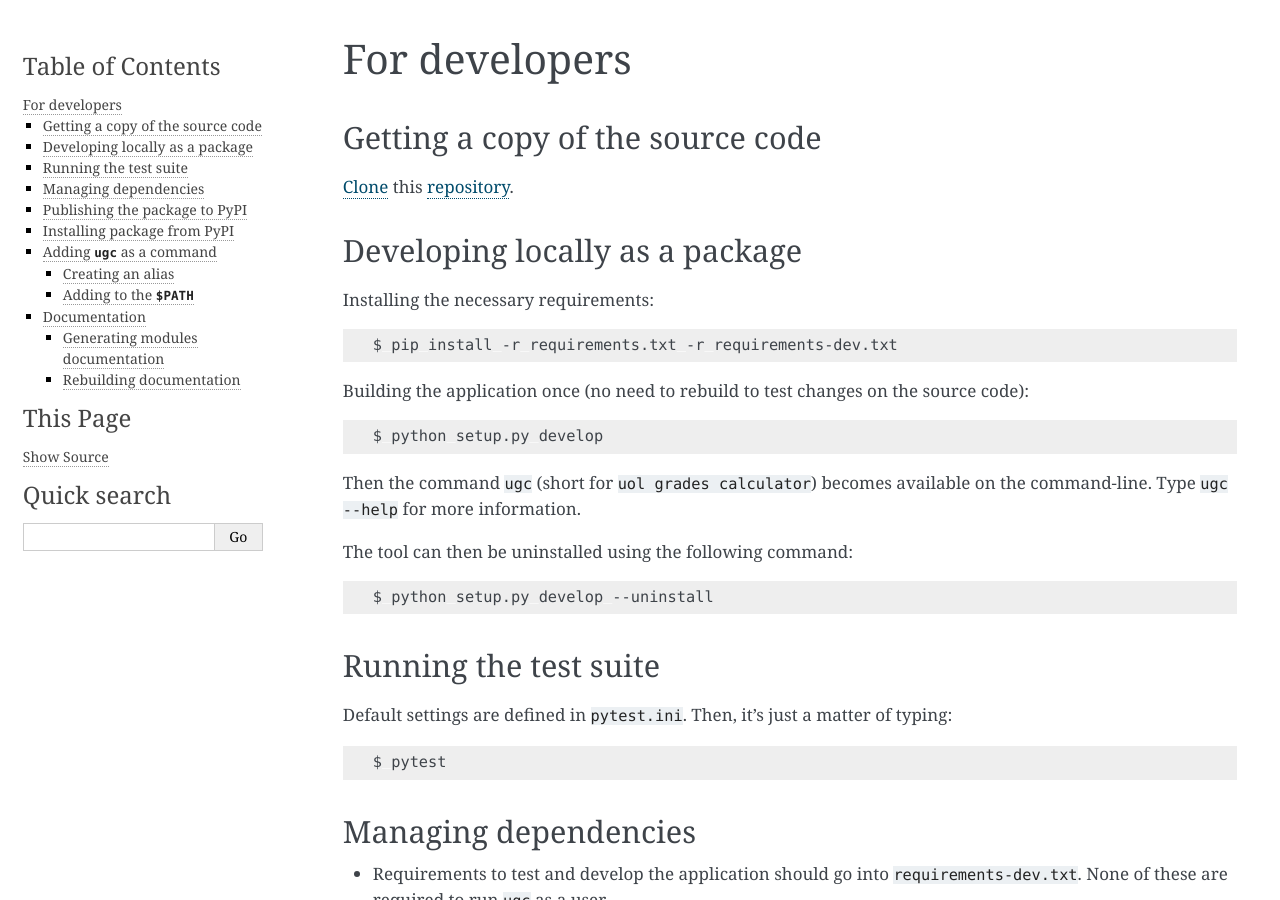
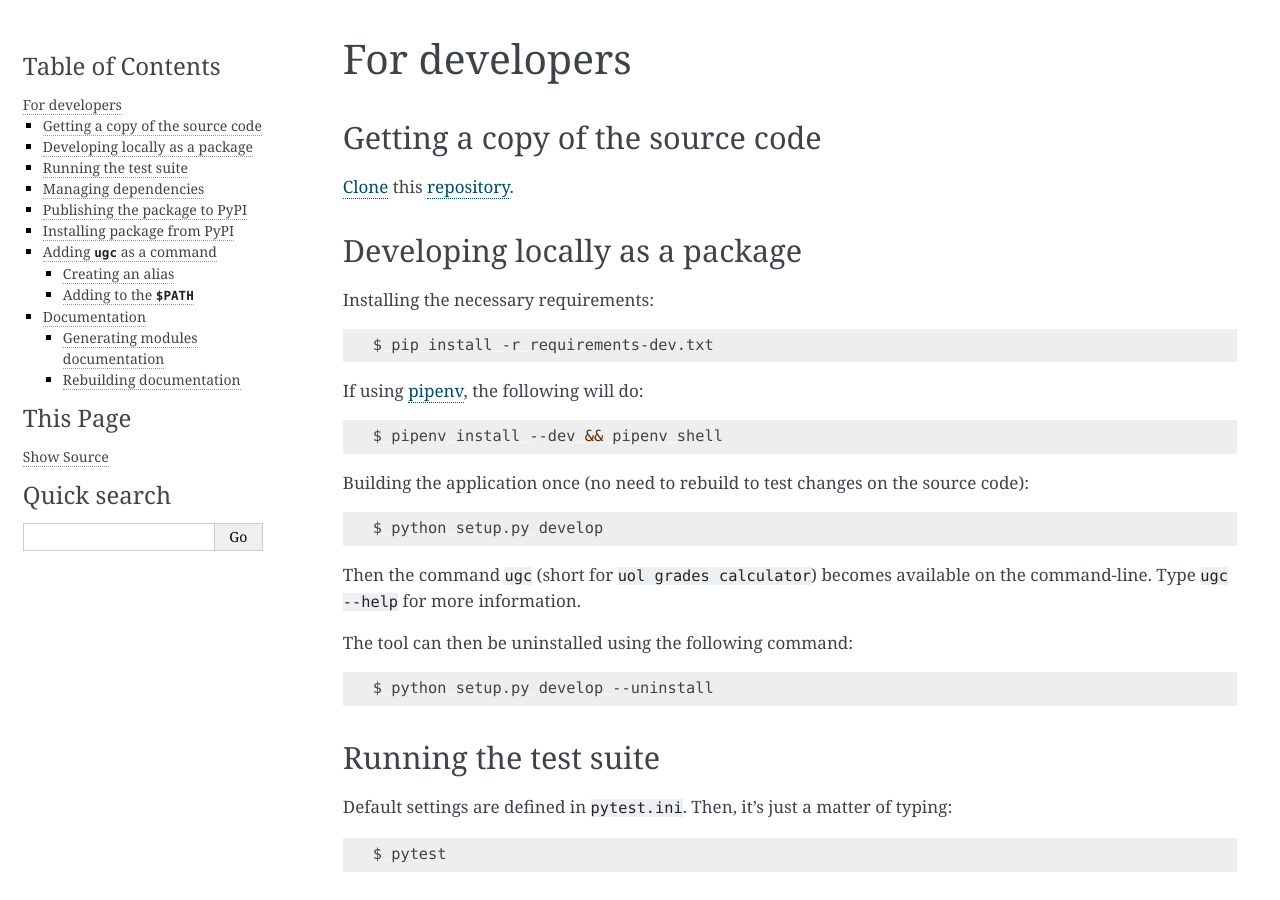
Before and after one commit to sglavoie/uol-grades-calculator, a Sphinx documentation site: the page built from docs/developers.rst, in a window 1280 px wide and 900 px high. Built offline with Sphinx 7.4.7, drawn with Linux system fonts in a browser that asks for light colours.

Commit message:
dependencies: Use pipenv and document it

```diff
--- a/docs/developers.rst
+++ b/docs/developers.rst
@@ -14,7 +14,14 @@
 
 .. code-block:: bash
 
-    $ pip install -r requirements.txt -r requirements-dev.txt
+    $ pip install -r requirements-dev.txt
+
+
+If using `pipenv <https://pipenv.pypa.io/en/latest/>`_, the following will do:
+
+.. code-block:: bash
+
+    $ pipenv install --dev && pipenv shell
 
 
 Building the application once (no need to rebuild to test changes on the source code):
--- a/requirements-dev.txt
+++ b/requirements-dev.txt
@@ -6,3 +6,4 @@
 Sphinx==3.5.4
 twine==3.4.2
 wheel==0.37.0
+-r requirements.txt
```
Also changed, not shown: 2 other files.
